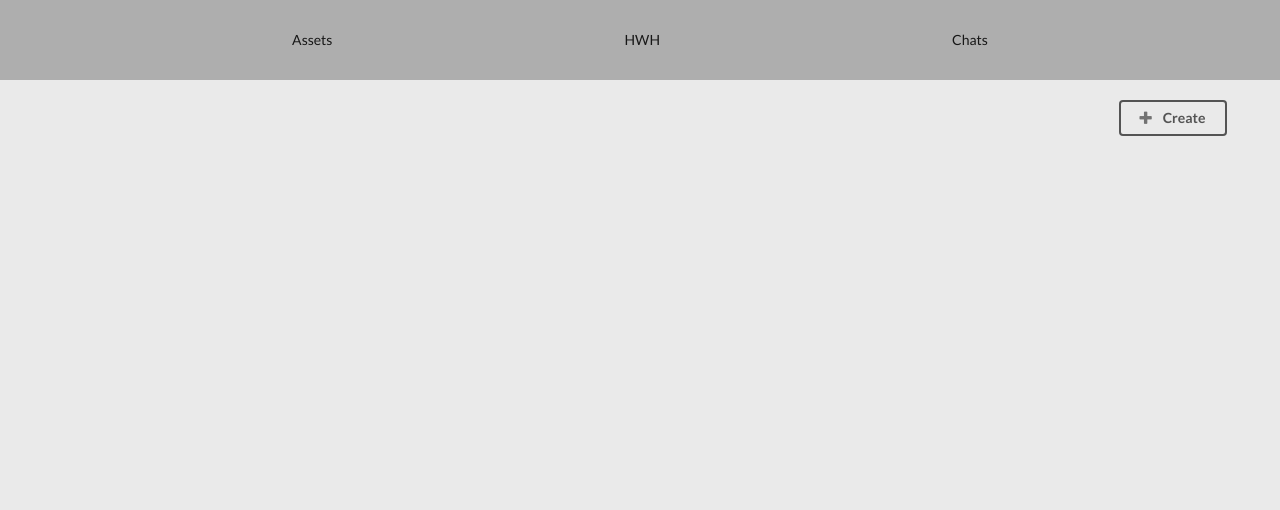
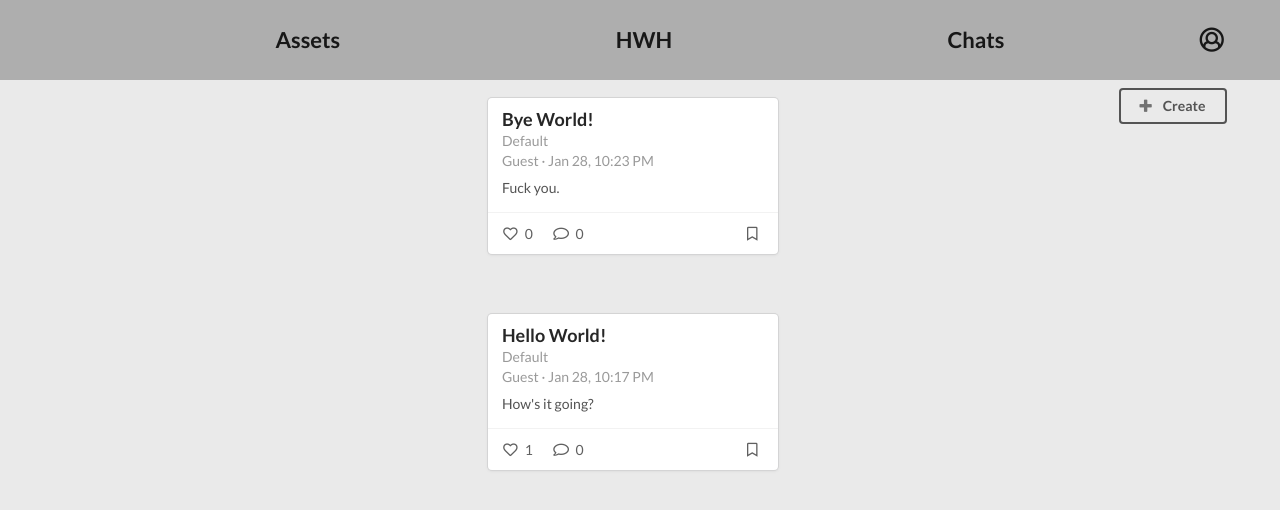
Before and after one commit to Tuxa4Life/HWH-React, a React (Create React App) app: page /assets in a window 1280 px wide. Shown: the top 510 px of the page. Built offline with nearby package versions, Linux system fonts and the light colour scheme; data requests are answered from the project's data file.

Commit message:
Add: Posts

```diff
--- a/db.json
+++ b/db.json
@@ -1,4 +1,27 @@
 {
   "users": [],
-  "posts": []
+  "posts": [
+    {
+      "author": "Guest",
+      "title": "Hello World!",
+      "text": "How's it going?",
+      "subject": "Default",
+      "likes": [
+        "Tuxa"
+      ],
+      "comments": [],
+      "date": "Jan 28, 10:17 PM",
+      "id": 1
+    },
+    {
+      "author": "Guest",
+      "title": "Bye World!",
+      "text": "Fuck you.",
+      "subject": "Default",
+      "likes": [],
+      "comments": [],
+      "date": "Jan 28, 10:23 PM",
+      "id": 2
+    }
+  ]
 }
--- a/src/Assets/styles/App.css
+++ b/src/Assets/styles/App.css
@@ -1,7 +1,10 @@
+body {
+  background-color: rgb(234, 234, 234);
+}
+
 .app-container {
   width: 100%;
   height: 100dvh;
-  background-color: rgb(234, 234, 234);
 }
 .app-container nav {
   width: 100%;
@@ -10,7 +13,10 @@
   display: flex;
   align-items: center;
   justify-content: space-evenly;
+  position: relative;
 }
 .app-container nav p {
   margin: 0;
+  font-size: 22px;
+  font-weight: bold;
 }/*# sourceMappingURL=App.css.map */
--- a/src/Assets/styles/App.scss
+++ b/src/Assets/styles/App.scss
@@ -1,7 +1,10 @@
+body {
+    background-color: rgb(234, 234, 234);
+}
+
 .app-container {
     width: 100%;
     height: 100dvh;
-    background-color: rgb(234, 234, 234);
 
     nav {
         width: 100%;
@@ -11,8 +14,13 @@
         display: flex;
         align-items: center;
         justify-content: space-evenly;
+
+        position: relative;
+
         p {
             margin: 0;
+            font-size: 22px;
+            font-weight: bold;
         }
     }
 }
--- a/src/Assets/styles/Assets.css
+++ b/src/Assets/styles/Assets.css
@@ -33,4 +33,15 @@
 .assets-container .post-upload .ui.form .btn-holder {
   display: flex;
   justify-content: right;
+}
+.assets-container .post-container {
+  width: 100%;
+  height: auto;
+  display: flex;
+  align-items: center;
+  justify-content: center;
+  flex-direction: column-reverse;
+}
+.assets-container .post-container i {
+  cursor: pointer;
 }/*# sourceMappingURL=Assets.css.map */
--- a/src/Assets/styles/Assets.scss
+++ b/src/Assets/styles/Assets.scss
@@ -39,4 +39,18 @@
             }
         }
     }
+
+    .post-container {
+        width: 100%;
+        height: auto;
+
+        display: flex;
+        align-items: center;
+        justify-content: center;
+        flex-direction: column-reverse;
+
+        i {
+            cursor: pointer;
+        }
+    }
 }
--- a/src/Components/Assets.jsx
+++ b/src/Components/Assets.jsx
@@ -2,6 +2,7 @@ import React, { useState, useEffect } from "react";
 import '../Assets/styles/Assets.css'
 import PostUpload from "./PostUpload";
 import usePostsContext from "../Hooks/usePostsContext";
+import PostContainer from "./PostContainer";
 
 const Assets = () => {
     const { fetchPosts } = usePostsContext()
@@ -13,7 +14,7 @@ const Assets = () => {
 
     useEffect(() => {
         fetchPosts()
-    }, [fetchPosts])
+    }, [])
 
     return (
         <div className="assets-container">
@@ -22,6 +23,7 @@ const Assets = () => {
             </button>
 
             { uploadOpen ? <PostUpload toggleUpload={toggleUpload} /> : null }
+            <PostContainer />
         </div>
     )
 }
--- a/src/Components/Navbar.jsx
+++ b/src/Components/Navbar.jsx
@@ -7,6 +7,8 @@ const Navbar = () => {
             <p><Link href={'/assets'}>Assets</Link></p>
             <p><Link href={'/'}>HWH</Link></p>
             <p><Link href={'/chats'}>Chats</Link></p>
+
+            <i style={{position: 'absolute', top: '38%', right: '50px', fontSize: '25px', cursor: 'pointer'}} class="user circle outline icon"></i>
         </nav>
     )
 }
--- /dev/null
+++ b/src/Components/Post.jsx
@@ -0,0 +1,22 @@
+import React from "react";
+
+const Post = ({ content }) => {
+    return (
+        <div class="card" style={{margin: '30px 0'}}>
+            <div class="content">
+                <div class="header">{content.title}</div>
+                <div class="meta"> {content.subject} <br />  {content.author} · {content.date}</div>
+                <div class="description">{content.text}</div>
+            </div>
+            <div className="extra" style={{display: 'flex', justifyContent: 'space-between', color: 'rgb(96, 96, 96)'}}>
+                <span>
+                    <span><i class="heart outline icon"></i> {content.likes.length}</span>
+                    <span style={{margin: '0 0 0 20px'}}><i class="comment outline icon"></i> {content.comments.length}</span>
+                </span>
+                <i class="bookmark outline icon"></i>
+            </div>
+        </div>
+    )
+}
+
+export default Post;
--- /dev/null
+++ b/src/Components/PostContainer.jsx
@@ -0,0 +1,18 @@
+import React from "react";
+import usePostsContext from "../Hooks/usePostsContext";
+import Post from './Post';
+
+const PostContainer = () => {
+    const { posts } = usePostsContext()
+
+    const content = posts.map(e => {
+        return <Post key={e.id} content={e}/>
+    })
+    return (
+        <div className="post-container ui cards">
+            { content }
+        </div>
+    )
+}
+
+export default PostContainer;
--- a/src/Components/PostUpload.jsx
+++ b/src/Components/PostUpload.jsx
@@ -15,7 +15,7 @@ const PostUpload = ({ toggleUpload }) => {
     }
 
     return (
-        <div onSubmit={upload} className="post-upload">
+        <div onSubmit={upload} className="post-upload" style={{zIndex: '5'}}>
             <form className="ui form">
                 <h3>Create a new post</h3>
                 <div className="field">
--- a/src/Context/postsContext.js
+++ b/src/Context/postsContext.js
@@ -13,10 +13,14 @@ const Provider = ({ children }) => {
 
     const uploadPost = async (title, text) => {
         const response = await axios.post('http://localhost:3001/posts', {
-            author: "Guest", title, text
+            author: "Guest", title, text,
+            subject: 'Default',
+            likes: [],
+            comments: [],
+            date: new Date().toLocaleString('en-US', { day: 'numeric', month: 'short', hour: 'numeric', minute: 'numeric' })
         })
 
-        setPosts(...posts, response.data)
+        setPosts([...posts, response.data])
     }
 
     const dataToShare = {
```
Also changed, not shown: 2 other files (tests, documents, lock files or other folders).
